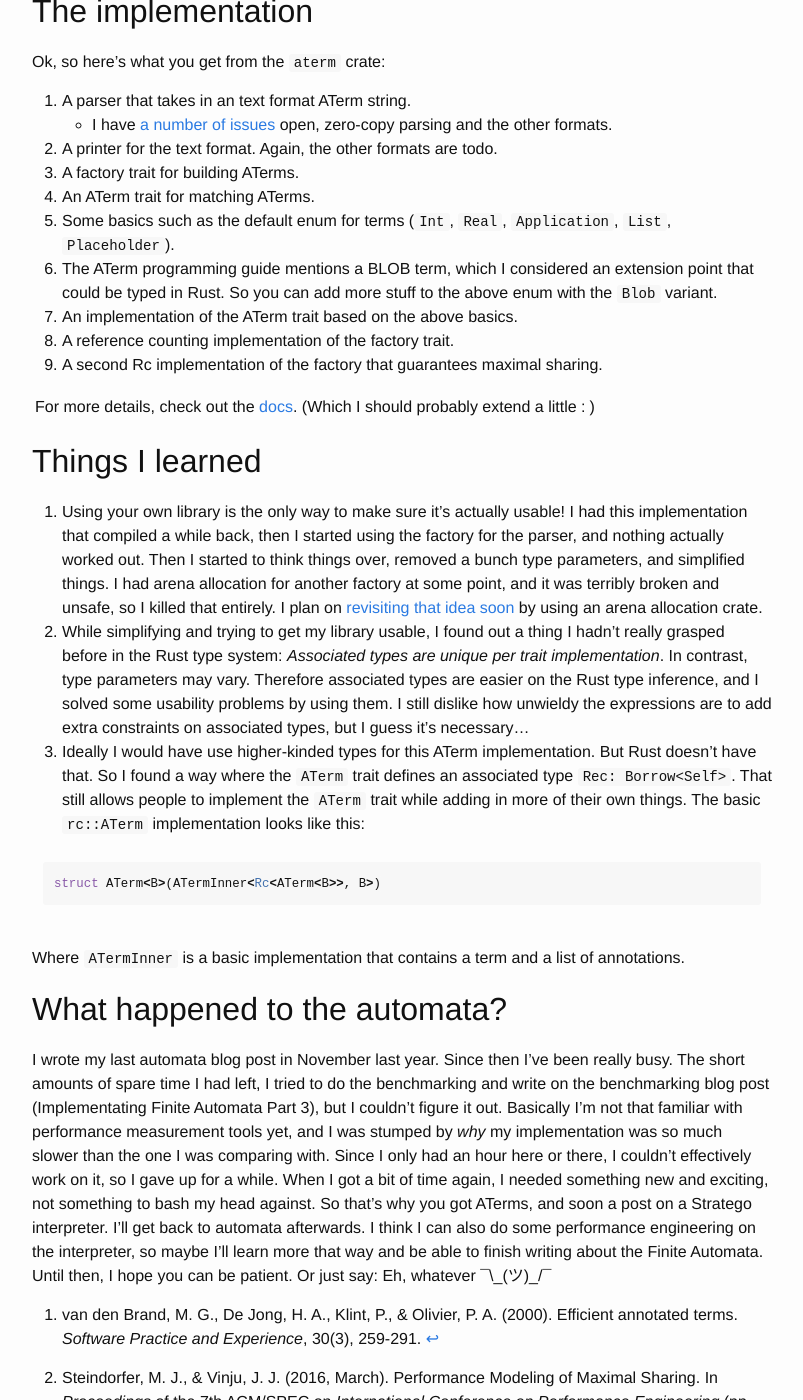
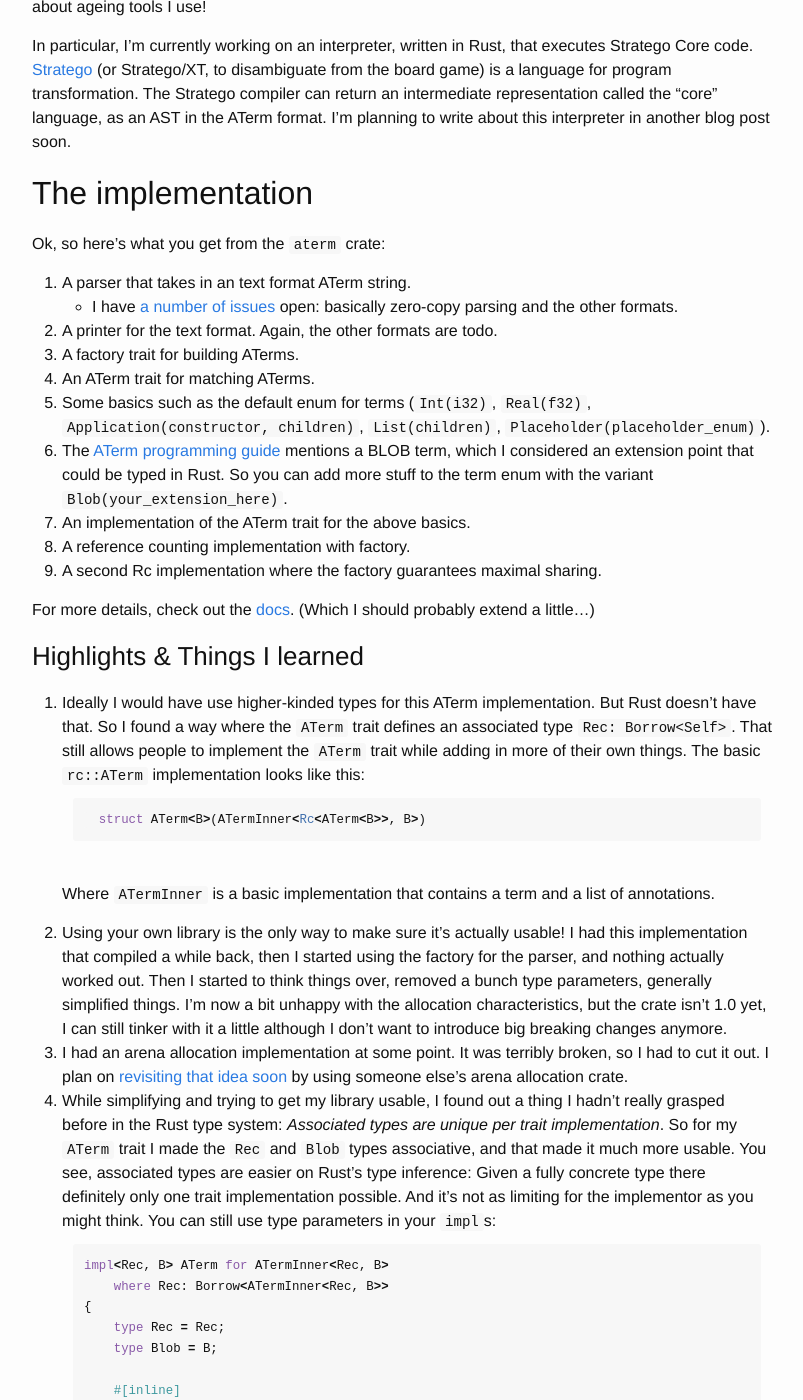
Before and after one commit to Apanatshka/Apanatshka.github.io, a Jekyll site: the page built from _posts/2017-05-07-first-published-crate-aterm.md, in a window 1280 px wide and 1400 px high, scrolled down 1147 px. Shown: the whole window, without its empty margins (238-1041 px from the left). Built offline with Jekyll 4.4.1, drawn with Linux system fonts in a browser that asks for light colours; some of the changed text lies outside the part shown.

Commit message:
Finished, and proof read! Here we go :)

````diff
--- a/_posts/2017-05-07-first-published-crate-aterm.md
+++ b/_posts/2017-05-07-first-published-crate-aterm.md
@@ -6,57 +6,87 @@
 tags:     [annotated term, term, Rust]
 ---
 
-I published my first crate to [crates.io](https://crates.io/)! It's called [`aterm`](https://crates.io/crates/aterm), and it's a library that implements the Annotated Term format. Currently it can only parse and print the normal textual format, but I'm planning to add the other three formats too at some point. There are also a number of other improvements that I have planned. But I'm going to try to not make this post a braindump of meandering thoughts. So here's what I'd like to talk about today:
+I published my first crate to [crates.io](https://crates.io/)! It's called [`aterm`](https://crates.io/crates/aterm), and it's a library that implements the <u>A</u>nnotated <u>Term</u> format. Currently it can only parse and print the normal textual format, but I'm planning to add the other three formats too at some point. There are also a number of other improvements that I have planned. But I'm going to try to not make this post a brain-dump of meandering thoughts. So here's what I'd like to discuss:
 
 * Table of Contents
 {:toc}
 
 # What are ATerms
 
-The [<u>A</u>nnotated <u>Term</u> format](http://homepages.cwi.nl/~daybuild/daily-books/technology/aterm-guide/aterm-guide.html)[^1] originates from the [Centre for Mathematics and Computer Science (CWI)](https://www.cwi.nl/about) in Amsterdam. It describes trees and annotations on those trees. The big features are maximal sharing (subtrees that are the same are only allocated once), a compressed binary format, and a C implementation that does garbage collection. The format dates back to around 2000.
+The Annotated Term format[^1] originates from the [Centre for Mathematics and Computer Science (CWI)](https://www.cwi.nl/about) in Amsterdam. It describes trees and annotations on those trees. The big features are maximal sharing (subtrees that are the same are only allocated once), a compressed binary format, and a C implementation that does garbage collection. The format dates back to around 2000.
 
-The ATerm format was used by a large set of tools in a number of research groups as an exchange format (and they probably also used the library implementations to provide the internal representation as well). Maximal sharing was super fancy, although recently research was published that this maximal sharing can in many situations be more overhead than optimisation. [^2]
+```
+Add(Int("1"){Value(1)}, Int("2"){Value(2)}){Value(3)}
+```
 
-For those of you who are interested in implementations of this format in other languages, have a looks at the [CWI repository](https://github.com/cwi-swat/aterms) for ATerm implementations, which includes implementations in C, Java and C#.
+(^A small tree describing addition of two numbers, with annotations on each "application" with the value)
+
+The ATerm format was used by a number of tools in a number of research groups as an exchange format (and they probably also used the library implementations to provide the internal representation as well). Maximal sharing was super fancy, although recently research was published that this maximal sharing can in many situations be more overhead than optimisation. [^2] The compressed formats allowed pretty quick communication between different tools that sometimes explicitly held on to the [Unix philosophy](https://en.wikipedia.org/wiki/Unix_philosophy).
+
+For those of you who are interested in implementations of this format in other languages, have a look at the [CWI repository](https://github.com/cwi-swat/aterms), which includes implementations in C, Java and C#.
 
 # Why implement this
 
-As mentioned in the high-level description of the ATerm format, this was used by a large number of tools created by researchers as an exchange format. I actually use this format myself in my work as a PhD candidate. So I figured I could combine my wish to learn more Rust and performance engineering, with some of the knowledge I have about aging tools I use at work!
+As mentioned in the high-level description above, this was used by a number of tools created by researchers as an exchange format. I actually use this format myself at TU Delft. So I figured I could combine my wish to learn more Rust and performance engineering, with some of the knowledge I have about ageing tools I use!
 
-In particular, I'm currently working on an interpreter, written in Rust, that interprets Stratego Core code. [Stratego](http://strategoxt.org/) (or Stratego/XT to disambiguate from the boardgame) is a language for program transformation. The compiler can return an intermediate representation called the "core" language. This is an AST which is printed in the ATerm format. I will write about this interpreter in another blog post at a later time.
+In particular, I'm currently working on an interpreter, written in Rust, that executes Stratego Core code. [Stratego](http://strategoxt.org/) (or Stratego/XT, to disambiguate from the board game) is a language for program transformation. The Stratego compiler can return an intermediate representation called the "core" language, as an AST in the ATerm format. I'm planning to write about this interpreter in another blog post soon.
 
 # The implementation
 
 Ok, so here's what you get from the `aterm` crate:
 
 1. A parser that takes in an text format ATerm string.
-   - I have [a](https://gitlab.com/Apanatshka/aterm/issues/10) [number](https://gitlab.com/Apanatshka/aterm/issues/4) [of](https://gitlab.com/Apanatshka/aterm/issues/5) [issues](https://gitlab.com/Apanatshka/aterm/issues/6) open, zero-copy parsing and the other formats.
+   - I have [a](https://gitlab.com/Apanatshka/aterm/issues/10) [number](https://gitlab.com/Apanatshka/aterm/issues/4) [of](https://gitlab.com/Apanatshka/aterm/issues/5) [issues](https://gitlab.com/Apanatshka/aterm/issues/6) open: basically zero-copy parsing and the other formats.
 2. A printer for the text format. Again, the other formats are todo.
 3. A factory trait for building ATerms.
 4. An ATerm trait for matching ATerms.
-5. Some basics such as the default enum for terms (`Int`, `Real`, `Application`, `List`, `Placeholder`).
-6. The ATerm programming guide mentions a BLOB term, which I considered an extension point that could be typed in Rust. So you can add more stuff to the above enum with the `Blob` variant.
-7. An implementation of the ATerm trait based on the above basics.
-8. A reference counting implementation of the factory trait.
-9. A second Rc implementation of the factory that guarantees maximal sharing.
+5. Some basics such as the default enum for terms (`Int(i32)`, `Real(f32)`, `Application(constructor, children)`, `List(children)`, `Placeholder(placeholder_enum)`).
+6. The [ATerm programming guide](http://homepages.cwi.nl/~daybuild/daily-books/technology/aterm-guide/aterm-guide.html) mentions a BLOB term, which I considered an extension point that could be typed in Rust. So you can add more stuff to the term enum with the variant `Blob(your_extension_here)`.
+7. An implementation of the ATerm trait for the above basics.
+8. A reference counting implementation with factory.
+9. A second Rc implementation where the factory guarantees maximal sharing.
 
-For more details, check out the [docs](https://docs.rs/aterm). (Which I should probably extend a little :| )
+For more details, check out the [docs](https://docs.rs/aterm). (Which I should probably extend a little...)
 
-# Things I learned
+## Highlights & Things I learned
 
-1. Using your own library is the only way to make sure it's actually usable! I had this implementation that compiled a while back, then I started using the factory for the parser, and nothing actually worked out. Then I started to think things over, removed a bunch type parameters, and simplified things. I had arena allocation for another factory at some point, and it was terribly broken and unsafe, so I killed that entirely. I plan on [revisiting that idea soon](https://gitlab.com/Apanatshka/aterm/issues/9) by using an arena allocation crate.
-2. While simplifying and trying to get my library usable, I found out a thing I hadn't really grasped before in the Rust type system: *Associated types are unique per trait implementation*. In contrast, type parameters may vary. Therefore associated types are easier on the Rust type inference, and I solved some usability problems by using them. I still dislike how unwieldy the expressions are to add extra constraints on associated types, but I guess it's necessary...
-3. Ideally I would have use higher-kinded types for this ATerm implementation. But Rust doesn't have that. So I found a way where the `ATerm` trait defines an associated type `Rec: Borrow<Self>`. That still allows people to implement the `ATerm` trait while adding in more of their own things. The basic `rc::ATerm` implementation looks like this:
+1. Ideally I would have use higher-kinded types for this ATerm implementation. But Rust doesn't have that. So I found a way where the `ATerm` trait defines an associated type `Rec: Borrow<Self>`. That still allows people to implement the `ATerm` trait while adding in more of their own things. The basic `rc::ATerm` implementation looks like this:
+  ```rust
+  struct ATerm<B>(ATermInner<Rc<ATerm<B>>, B>)
+  ```
+  Where `ATermInner` is a basic implementation that contains a term and a list of annotations.
+2. Using your own library is the only way to make sure it's actually usable! I had this implementation that compiled a while back, then I started using the factory for the parser, and nothing actually worked out. Then I started to think things over, removed a bunch type parameters, generally simplified things. I'm now a bit unhappy with the allocation characteristics, but the crate isn't 1.0 yet, I can still tinker with it a little although I don't want to introduce big breaking changes anymore.
+3. I had an arena allocation implementation at some point. It was terribly broken, so I had to cut it out. I plan on [revisiting that idea soon](https://gitlab.com/Apanatshka/aterm/issues/9) by using someone else's arena allocation crate.
+4. While simplifying and trying to get my library usable, I found out a thing I hadn't really grasped before in the Rust type system: *Associated types are unique per trait implementation*. So for my `ATerm` trait I made the `Rec` and `Blob` types associative, and that made it much more usable. You see, associated types are easier on Rust's type inference: Given a fully concrete type there definitely only one trait implementation possible. And it's not as limiting for the implementor as you might think. You can still use type parameters in your `impl`s:
+  ```rust
+impl<Rec, B> ATerm for ATermInner<Rec, B>
+       where Rec: Borrow<ATermInner<Rec, B>>
+{
+       type Rec = Rec;
+       type Blob = B;
 
-```rust
-struct ATerm<B>(ATermInner<Rc<ATerm<B>>, B>)
+       #[inline]
+       fn into_inner(self) -> ATermInner<Rec, B> {
+           self
+       }
+       #[inline]
+       fn as_inner(&self) -> &ATermInner<Self::Rec, Self::Blob> {
+           self
+       }
+}
 ```
+  The only thing I dislike about associated types is how large your where clauses get when you want to add extra constraints. While working on my Stratego interpreter, at some point I had where clauses like this:
+  ```rust
+where F: 'a + ATermFactory<'a, B, ATermRef = A>,
+         A: Borrow<<F as ATermFactory<'a, B>>::ATerm> + Clone,
+         <F as ATermFactory<'a, B>>::ATerm: Eq,
+         B: 'a
+```
+  I was already using type parameter `A` so I didn't have to use `<F as ATermFactory<'a, B>>::ATermRef`. I found a slight improvement when I defined type aliases for `ATermRef` and `ATerm` from a factory. Later I just defined the concrete types I was using with some type aliases (for easy changing later) and went with that. Makes it slightly harder to change them later if I start to depend on concrete parts of the types, but most code was already written in a generic way, so it shouldn't be too much of a pain. It's kind of sad that writing generic code is so ugly and sometimes impossible, I like writing code where I only require a minimal contract on what the types need to be capable of.
 
-Where `ATermInner` is a basic implementation that contains a term and a list of annotations.
+# What happened to automata?
 
-# What happened to the automata?
-
-I wrote my last automata blog post in November last year. Since then I've been really busy. The short amounts of spare time I had left, I tried to do the benchmarking and write on the benchmarking blog post (Implementating Finite Automata Part 3), but I couldn't figure it out. Basically I'm not that familiar with performance measurement tools yet, and I was stumped by *why* my implementation was so much slower than the one I was comparing with. Since I only had an hour here or there, I couldn't effectively work on it, so I gave up for a while. When I got a bit of time again, I needed something new and exciting, not something to bash my head against. So that's why you got ATerms, and soon a post on a Stratego interpreter. I'll get back to automata afterwards. I think I can also do some performance engineering on the interpreter, so maybe I'll learn more that way and be able to finish writing about the Finite Automata. Until then, I hope you can be patient. Or just say: Eh, whatever ¯\\\_(ツ)\_/¯
+I wrote my last automata blog post in November last year. Since then I've been really busy. In the short amounts of spare time I had left, at first I tried to do the benchmarking for the third Finite Automata post. But I couldn't figure out how to do it right, or maybe it was all in reading the trace output. Basically I'm not that familiar with performance measurement tools yet, and I was mostly  stumped by *why* my implementation was so much slower than the one I was comparing with (I wasn't surprised *that* it was slower, I was comparing to [BurntSushi's `aho-corasick`](https://crates.io/crates/aho-corasick), good luck beating his stuff ^^). Since I only had an hour here or there, I couldn't effectively work on it, so I gave up for a while. When I got a bit of time again, I needed something new and exciting, not something to bash my head against. So that's why you got ATerms, and soon a post on my Stratego interpreter. I'll get back to automata afterwards. I think I can also do some performance engineering on the interpreter, so maybe I'll learn more that way and use that knowledge to finish writing about the Finite Automata. Until then, I hope you can be patient. Or just say: Eh, whatever ¯\\\_(ツ)\_/¯
 
 [^1]: van den Brand, M. G., De Jong, H. A., Klint, P., & Olivier, P. A. (2000). Efficient annotated terms. *Software Practice and Experience*, 30(3), 259-291.
 
````
